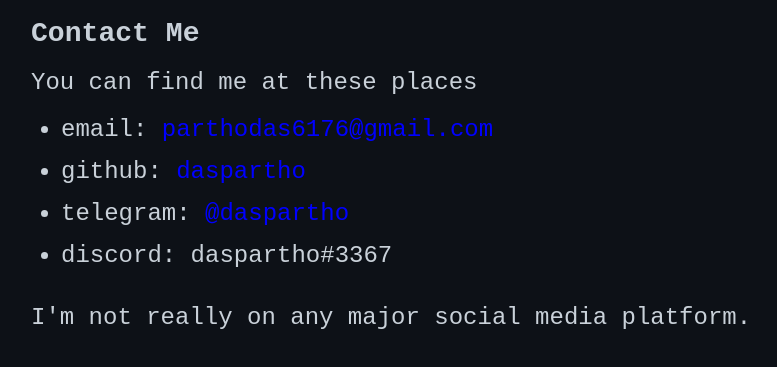
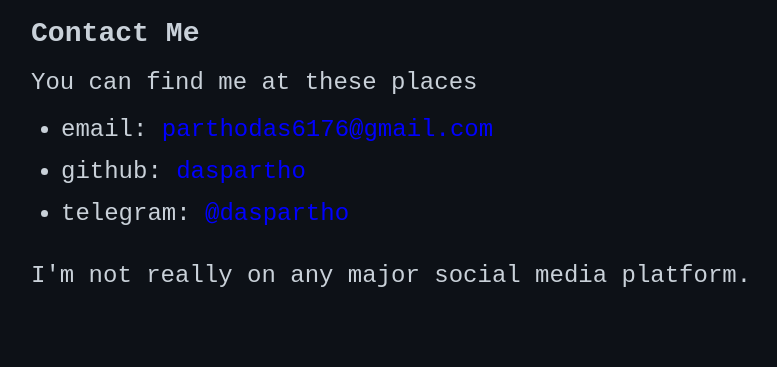
Before and after one commit to daspartho/daspartho.github.io, a plain HTML site: page contact.html in a window 1280 px wide. Shown: the part 79-446 px from the top of the page, without its empty margins (9-786 px from the left). Drawn offline with Linux system fonts and the light colour scheme.

Commit message:
removed discord from contact

```diff
--- a/contact.html
+++ b/contact.html
@@ -20,7 +20,6 @@
                 <li>email: <a href="mailto:parthodas6176@gmail.com" target="_blank">parthodas6176@gmail.com</a></li>
                 <li>github: <a href="https://github.com/daspartho">daspartho</a></li>
                 <li>telegram: <a href="https://t.me/daspartho" target="_blank">@daspartho</a></li>
-                <li>discord: daspartho#3367</li>
             </ul>
             <p>I'm not really on any major social media platform.</p>
         </div>
```
